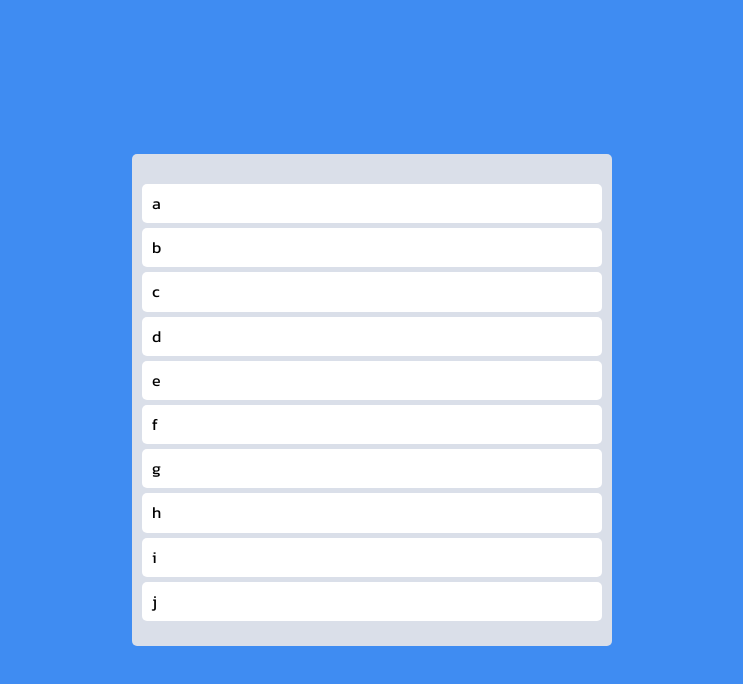
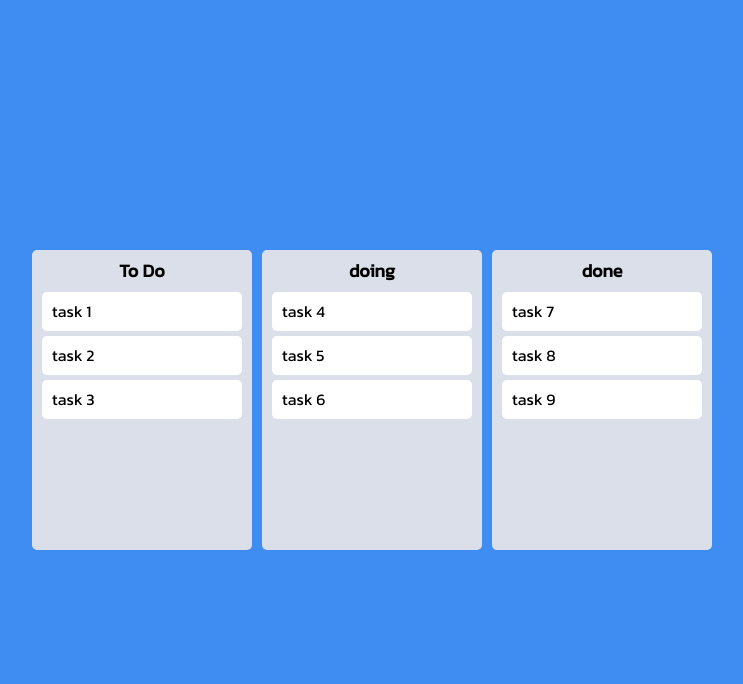
Before and after one commit to bona1122/react-masterclass, a React (Vite) app: page / in a window 1280 px wide. Shown: the top 684 px of the page, without its empty margins (268-1011 px from the left). Built offline with nearby package versions, Linux system fonts and the light colour scheme.

Commit message:
react memo, reorder across multiple boards

```diff
--- a/src/App.tsx
+++ b/src/App.tsx
@@ -1,35 +1,19 @@
-import {
-  DragDropContext,
-  Droppable,
-  Draggable,
-  DropResult,
-} from "react-beautiful-dnd";
+import { DragDropContext, DropResult } from "react-beautiful-dnd";
 import { useRecoilState } from "recoil";
 import styled from "styled-components";
 import { todosState } from "./atoms";
-import { set } from "react-hook-form";
+import Board from "./Components/Board";
 
 const Boards = styled.div`
   display: grid;
   width: 100%;
-  grid-template-columns: repeat(1, 1fr);
+  grid-template-columns: repeat(3, 1fr);
+  gap: 10px;
 `;
-const Board = styled.div`
-  padding: 20px 10px;
-  padding-top: 30px;
-  background-color: ${({ theme }) => theme.boardColor};
-  border-radius: 5px;
-  min-height: 200px;
-`;
-const Card = styled.div`
-  border-radius: 5px;
-  padding: 10px;
-  background-color: ${({ theme }) => theme.cardColor};
-  margin-bottom: 5px;
-`;
+
 const Wrapper = styled.div`
   display: flex;
-  max-width: 480px;
+  max-width: 680px;
   width: 100%;
   margin: 0 auto;
   justify-content: center;
@@ -41,37 +25,38 @@
   const [todos, setTodos] = useRecoilState(todosState);
   const onDragEnd = ({ draggableId, destination, source }: DropResult) => {
     if (!destination) return;
-    setTodos((prevTodos) => {
-      const copyTodos = [...prevTodos];
-      copyTodos.splice(source.index, 1);
-      copyTodos.splice(destination?.index, 0, draggableId);
-      return copyTodos;
-    });
+    if (destination?.droppableId === source.droppableId) {
+      setTodos((prevBoards) => {
+        const boardCopy = [...prevBoards[source.droppableId]];
+        boardCopy.splice(source.index, 1);
+        boardCopy.splice(destination?.index, 0, draggableId);
+        return {
+          ...prevBoards,
+          [source.droppableId]: boardCopy,
+        };
+      });
+    }
+    if (destination.droppableId !== source.droppableId) {
+      setTodos((prevBoards) => {
+        const sourceBoardCopy = [...prevBoards[source.droppableId]];
+        const destBoardCopy = [...prevBoards[destination.droppableId]];
+        sourceBoardCopy.splice(source.index, 1);
+        destBoardCopy.splice(destination.index, 0, draggableId);
+        return {
+          ...prevBoards,
+          [source.droppableId]: sourceBoardCopy,
+          [destination.droppableId]: destBoardCopy,
+        };
+      });
+    }
   };
   return (
     <DragDropContext onDragEnd={onDragEnd}>
       <Wrapper>
         <Boards>
-          <Droppable droppableId="one">
-            {(provided) => (
-              <Board ref={provided.innerRef} {...provided.droppableProps}>
-                {todos.map((todo, index) => (
-                  <Draggable key={todo} draggableId={todo} index={index}>
-                    {(provided) => (
-                      <Card
-                        ref={provided.innerRef}
-                        {...provided.draggableProps}
-                        {...provided.dragHandleProps}
-                      >
-                        {todo}
-                      </Card>
-                    )}
-                  </Draggable>
-                ))}
-                {provided.placeholder}
-              </Board>
-            )}
-          </Droppable>
+          {Object.keys(todos).map((boardId) => (
+            <Board key={boardId} boardId={boardId} todos={todos[boardId]} />
+          ))}
         </Boards>
       </Wrapper>
     </DragDropContext>
--- /dev/null
+++ b/src/Components/Board.tsx
@@ -0,0 +1,43 @@
+import { Droppable } from "react-beautiful-dnd";
+import DragabbleCard from "./DragabbleCard";
+import styled from "styled-components";
+
+const Wrapper = styled.div`
+  padding: 20px 10px;
+  padding-top: 10px;
+  background-color: ${({ theme }) => theme.boardColor};
+  border-radius: 5px;
+  min-height: 300px;
+`;
+
+const Title = styled.h2`
+  text-align: center;
+  font-weight: 600;
+  margin-bottom: 10px;
+  font-size: 18px;
+`;
+
+interface IBoardProps {
+  todos: string[];
+  boardId: string;
+}
+
+function Board({ todos, boardId }: IBoardProps) {
+  return (
+    <Wrapper>
+      <Title>{boardId}</Title>
+      <Droppable droppableId={boardId}>
+        {(provided) => (
+          <div ref={provided.innerRef} {...provided.droppableProps}>
+            {todos.map((todo, index) => (
+              <DragabbleCard key={todo} index={index} todo={todo} />
+            ))}
+            {provided.placeholder}
+          </div>
+        )}
+      </Droppable>
+    </Wrapper>
+  );
+}
+
+export default Board;
--- /dev/null
+++ b/src/Components/DragabbleCard.tsx
@@ -0,0 +1,33 @@
+import { Draggable } from "react-beautiful-dnd";
+import styled from "styled-components";
+import React from "react";
+
+const Card = styled.div`
+  border-radius: 5px;
+  padding: 10px;
+  background-color: ${({ theme }) => theme.cardColor};
+  margin-bottom: 5px;
+`;
+
+interface IDraggableCardProps {
+  todo: string;
+  index: number;
+}
+
+function DraggableCard({ todo, index }: IDraggableCardProps) {
+  return (
+    <Draggable key={todo} draggableId={todo} index={index}>
+      {(provided) => (
+        <Card
+          ref={provided.innerRef}
+          {...provided.draggableProps}
+          {...provided.dragHandleProps}
+        >
+          {todo}
+        </Card>
+      )}
+    </Draggable>
+  );
+}
+
+export default React.memo(DraggableCard);
--- a/src/atoms.tsx
+++ b/src/atoms.tsx
@@ -1,6 +1,14 @@
 import { atom } from "recoil";
 
-export const todosState = atom({
+interface ITodoState {
+  [key: string]: string[];
+}
+
+export const todosState = atom<ITodoState>({
   key: "todosState",
-  default: ["a", "b", "c", "d", "e", "f", "g", "h", "i", "j"],
+  default: {
+    "To Do": ["task 1", "task 2", "task 3"],
+    doing: ["task 4", "task 5", "task 6"],
+    done: ["task 7", "task 8", "task 9"],
+  },
 });
```
